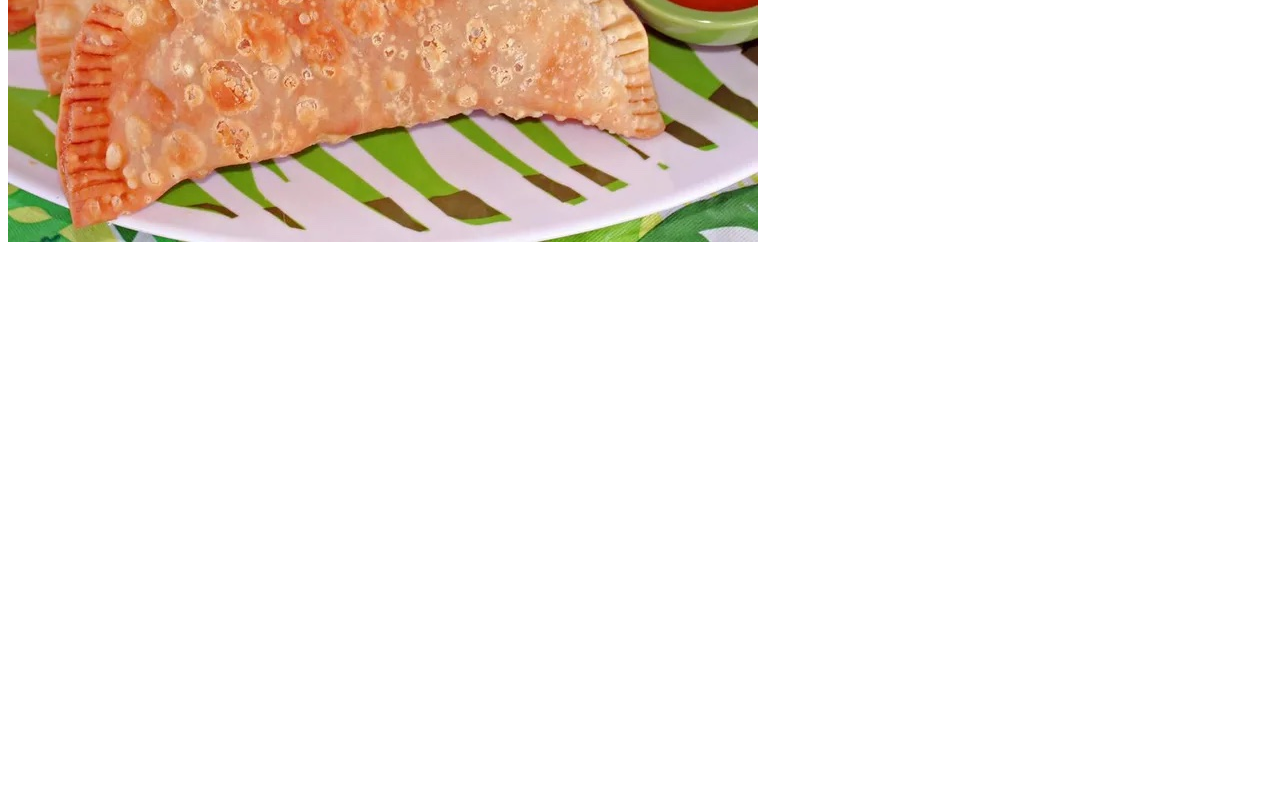
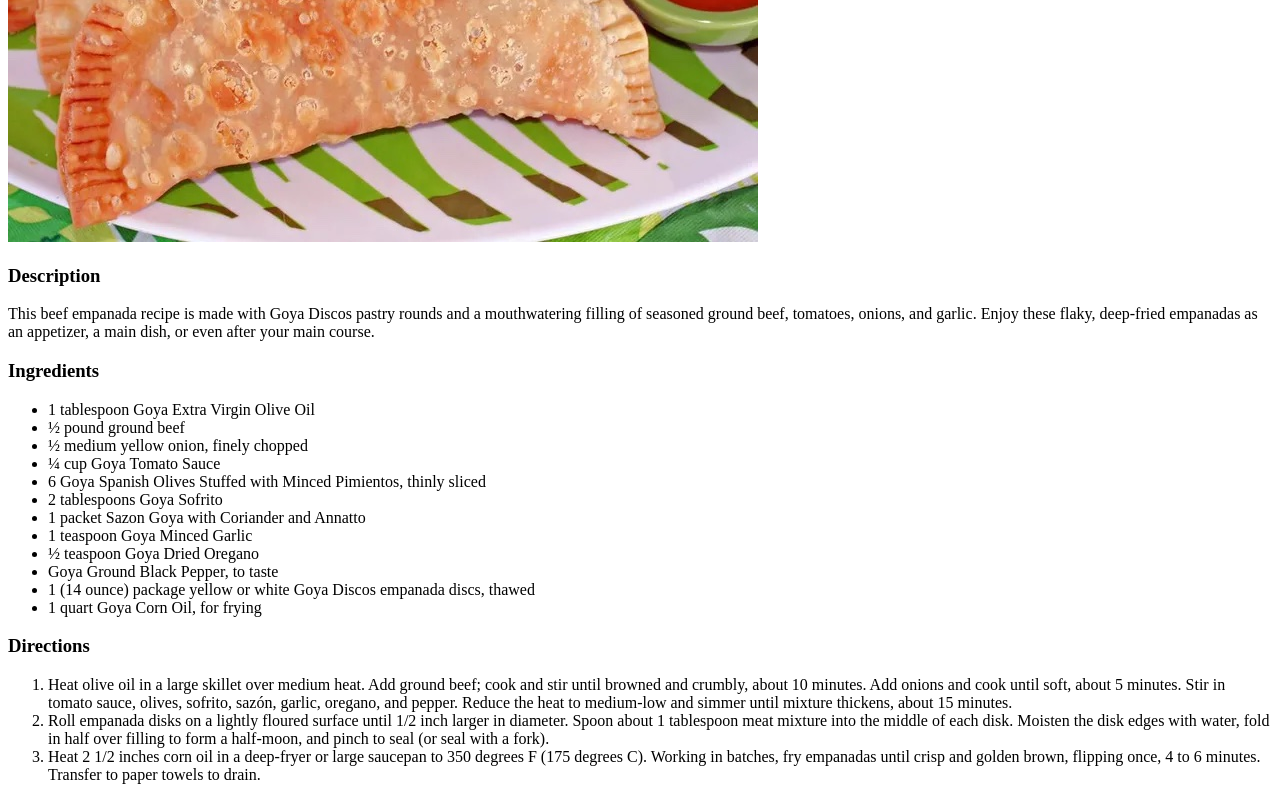
Before and after one commit to cjcropp/odin-recipes, a plain HTML site: page recipes/empanadas.html in a window 1280 px wide. Shown: the part 401-1201 px from the top of the page. Before the commit the page ends 800 px from the top, so only its background shows below. Drawn offline with Linux system fonts and the light colour scheme; files whose address does not match are found by name.

Commit message:
Added a description, ingredients, and directions for the empanada recipe.

```diff
--- a/recipes/empanadas.html
+++ b/recipes/empanadas.html
@@ -9,5 +9,28 @@
 <body>
     <h1>Empanadas</h1>
     <img src="images/empanadas.jpg">
+        <h3>Description</h3>
+            <p>This beef empanada recipe is made with Goya Discos pastry rounds and a mouthwatering filling of seasoned ground beef, tomatoes, onions, and garlic. Enjoy these flaky, deep-fried empanadas as an appetizer, a main dish, or even after your main course.</p>
+        <h3>Ingredients</h3>
+            <ul>
+                <li>1 tablespoon Goya Extra Virgin Olive Oil</li>
+                <li>½ pound ground beef</li>
+                <li>½ medium yellow onion, finely chopped</li>
+                <li>¼ cup Goya Tomato Sauce</li>
+                <li>6 Goya Spanish Olives Stuffed with Minced Pimientos, thinly sliced</li>
+                <li>2 tablespoons Goya Sofrito</li>
+                <li>1 packet Sazon Goya with Coriander and Annatto</li>
+                <li>1 teaspoon Goya Minced Garlic</li>
+                <li>½ teaspoon Goya Dried Oregano</li>
+                <li>Goya Ground Black Pepper, to taste</li>
+                <li>1 (14 ounce) package yellow or white Goya Discos empanada discs, thawed</li>
+                <li>1 quart Goya Corn Oil, for frying</li>
+            </ul>
+        <h3>Directions</h3>
+            <ol>
+                <li>Heat olive oil in a large skillet over medium heat. Add ground beef; cook and stir until browned and crumbly, about 10 minutes. Add onions and cook until soft, about 5 minutes. Stir in tomato sauce, olives, sofrito, sazón, garlic, oregano, and pepper. Reduce the heat to medium-low and simmer until mixture thickens, about 15 minutes.</li>
+                <li>Roll empanada disks on a lightly floured surface until 1/2 inch larger in diameter. Spoon about 1 tablespoon meat mixture into the middle of each disk. Moisten the disk edges with water, fold in half over filling to form a half-moon, and pinch to seal (or seal with a fork).</li>
+                <li>Heat 2 1/2 inches corn oil in a deep-fryer or large saucepan to 350 degrees F (175 degrees C). Working in batches, fry empanadas until crisp and golden brown, flipping once, 4 to 6 minutes. Transfer to paper towels to drain.</li>
+            </ol>
 </body>
 </html>
```
